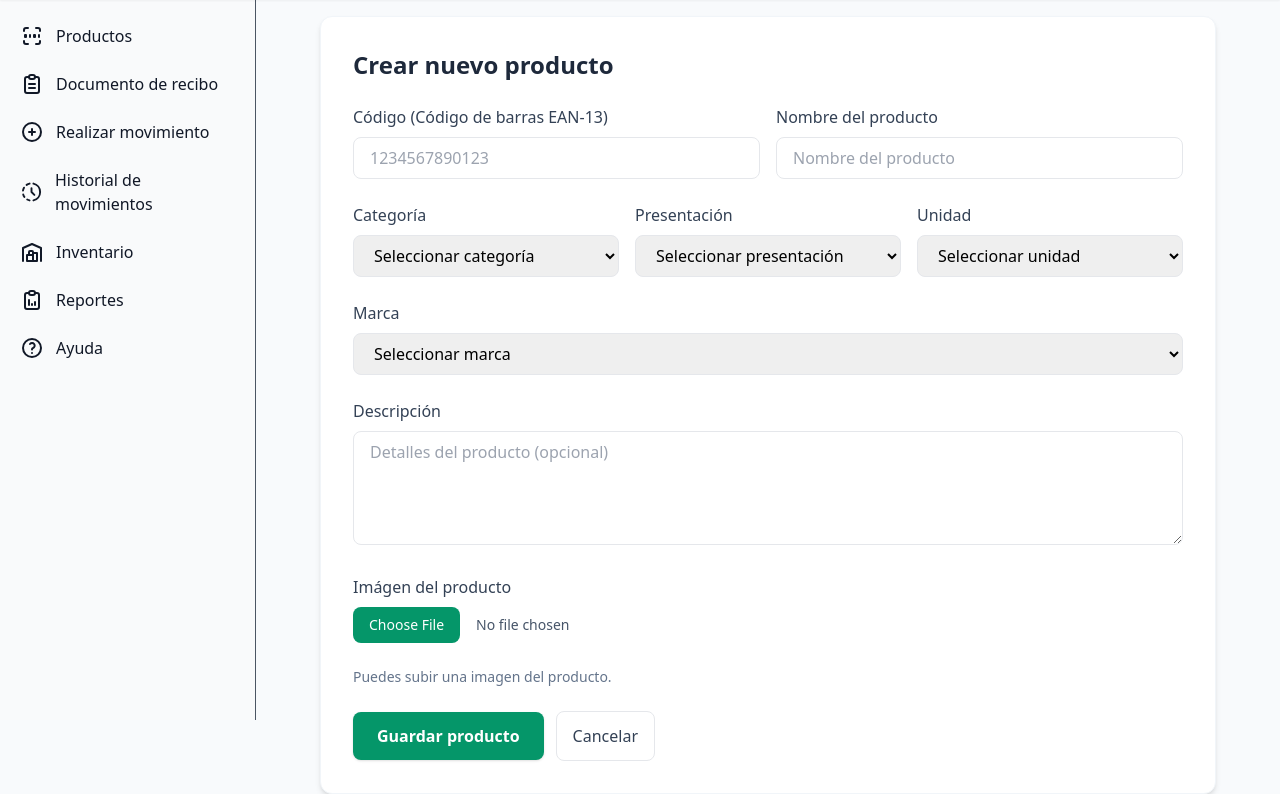
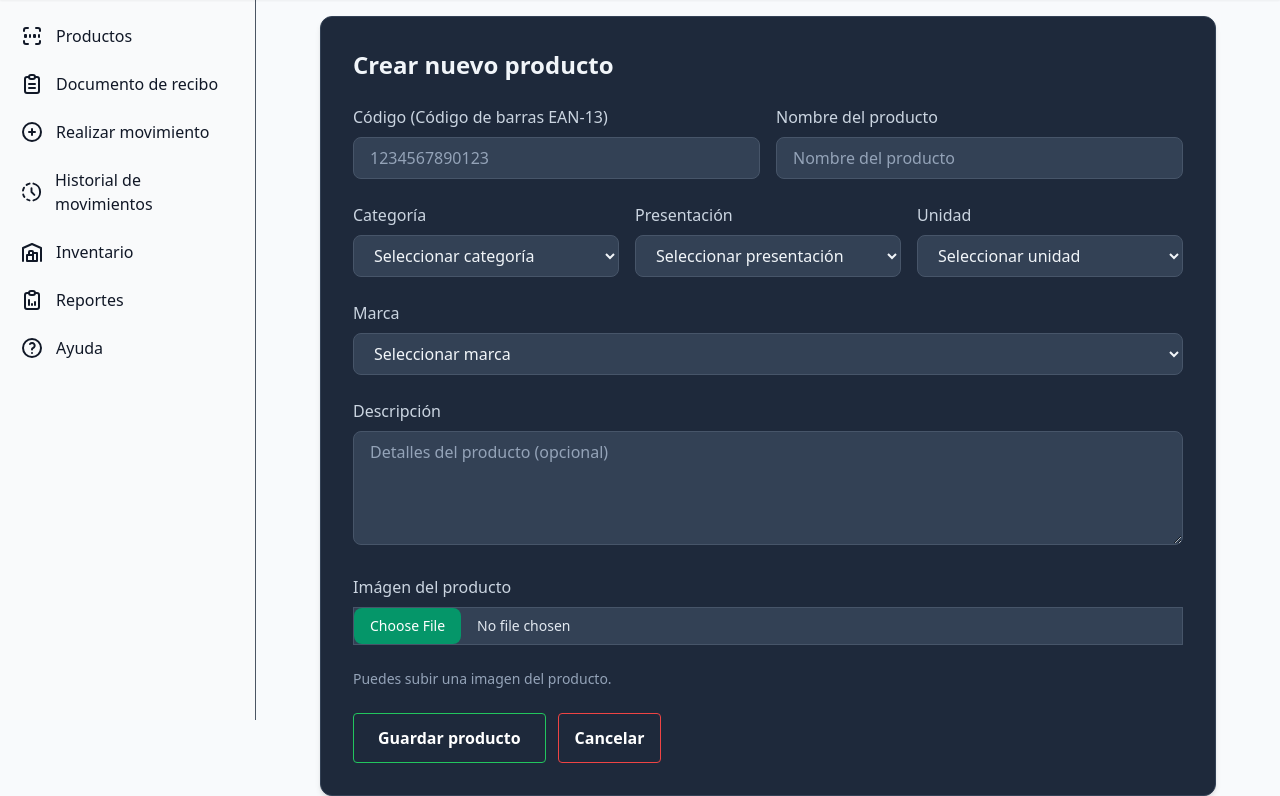
Before and after one commit to juansalgado12/wms, a Flask app: template wmsr/templates/productos/crearproductos.html in a window 1280 px wide. Shown: the part 80-876 px from the top of the page. Run offline with Flask 3, Linux system fonts and the light colour scheme; the template is opened without the code that fills it, so the values that code supplies are empty; some libraries are stand-ins or nearby versions.

Commit message:
Se implementó la funcionalidad para editar proveedores, incluyendo validación de unicidad y manejo de errores. Se actualizó la plantilla de crear producto para que concuerde con el estilo visual.

```diff
--- a/wmsr/templates/productos/crearproductos.html
+++ b/wmsr/templates/productos/crearproductos.html
@@ -4,31 +4,31 @@
 
 {% block content %}
 <div class="max-w-4xl mx-auto">
-	<div class="bg-white rounded-xl shadow-md p-8 border border-slate-100">
-		<h1 class="text-2xl font-bold text-slate-800 mb-6">Crear nuevo producto</h1>
+	<div class="bg-slate-800 rounded-xl shadow-md p-8 border border-slate-700">
+		<h1 class="text-2xl font-bold text-slate-100 mb-6">Crear nuevo producto</h1>
 
 		<form method="POST" action="{{ request.path }}" enctype="multipart/form-data" class="space-y-6">
 			{# Si usas CSRF: añade aquí csrf_token() según corresponda, por ejemplo: {{ form.csrf_token }} o {{ csrf_token() }} dependiendo de tu setup #}
 
 			<div class="grid grid-cols-1 md:grid-cols-2 gap-4">
 				<div>
-					<label for="pro_codigo" class="block text-slate-700 font-medium mb-2">Código (Código de barras EAN-13)</label>
+					<label for="pro_codigo" class="block text-slate-300 font-medium mb-2">Código (Código de barras EAN-13)</label>
 					<input id="pro_codigo" name="pro_codigo" type="number" required
-						class="w-full px-4 py-2 border rounded-lg focus:outline-none focus:ring-2 focus:ring-emerald-400" placeholder="1234567890123">
+						class="w-full px-4 py-2 bg-slate-700 text-slate-100 placeholder-slate-400 border rounded-lg border-slate-600 focus:outline-none focus:ring-2 focus:ring-emerald-400" placeholder="1234567890123">
 				</div>
 
 				<div>
-					<label for="pro_nombre" class="block text-slate-700 font-medium mb-2">Nombre del producto</label>
+					<label for="pro_nombre" class="block text-slate-300 font-medium mb-2">Nombre del producto</label>
 					<input id="pro_nombre" name="pro_nombre" type="text" required
-						class="w-full px-4 py-2 border rounded-lg focus:outline-none focus:ring-2 focus:ring-emerald-400" placeholder="Nombre del producto">
+						class="w-full px-4 py-2 bg-slate-700 text-slate-100 placeholder-slate-400 border rounded-lg border-slate-600 focus:outline-none focus:ring-2 focus:ring-emerald-400" placeholder="Nombre del producto">
 				</div>
 			</div>
 
 			<div class="grid grid-cols-1 md:grid-cols-3 gap-4">
 				<div>
-					<label for="pro_cat_id" class="block text-slate-700 font-medium mb-2">Categoría</label>
-					<select id="pro_cat_id" name="pro_cat_id" required class="w-full px-4 py-2 border rounded-lg focus:outline-none focus:ring-2 focus:ring-emerald-400">
-						<option value="">Seleccionar categoría</option>
+					<label for="pro_cat_id" class="block text-slate-300 font-medium mb-2">Categoría</label>
+					<select id="pro_cat_id" name="pro_cat_id" required class="w-full px-4 py-2 bg-slate-700 text-slate-100 border rounded-lg border-slate-600 focus:outline-none focus:ring-2 focus:ring-emerald-400">
+						<option value="" class="text-slate-500">Seleccionar categoría</option>
 						{% for c in categorias %}
 							<option value="{{ c.cat_id }}">{{ c.cat_nombre }}</option>
 						{% endfor %}
@@ -36,9 +36,9 @@
 				</div>
 
 				<div>
-					<label for="pro_pres_id" class="block text-slate-700 font-medium mb-2">Presentación</label>
-					<select id="pro_pres_id" name="pro_pres_id" required class="w-full px-4 py-2 border rounded-lg focus:outline-none focus:ring-2 focus:ring-emerald-400">
-						<option value="">Seleccionar presentación</option>
+					<label for="pro_pres_id" class="block text-slate-300 font-medium mb-2">Presentación</label>
+					<select id="pro_pres_id" name="pro_pres_id" required class="w-full px-4 py-2 bg-slate-700 text-slate-100 border rounded-lg border-slate-600 focus:outline-none focus:ring-2 focus:ring-emerald-400">
+						<option value="" class="text-slate-500">Seleccionar presentación</option>
 						{% for p in presentaciones %}
 							<option value="{{ p.pres_id }}">{{ p.pres_nombre }}</option>
 						{% endfor %}
@@ -46,9 +46,9 @@
 				</div>
 
 				<div>
-					<label for="pro_uni_id" class="block text-slate-700 font-medium mb-2">Unidad</label>
-					<select id="pro_uni_id" name="pro_uni_id" required class="w-full px-4 py-2 border rounded-lg focus:outline-none focus:ring-2 focus:ring-emerald-400">
-						<option value="">Seleccionar unidad</option>
+					<label for="pro_uni_id" class="block text-slate-300 font-medium mb-2">Unidad</label>
+					<select id="pro_uni_id" name="pro_uni_id" required class="w-full px-4 py-2 bg-slate-700 text-slate-100 border rounded-lg border-slate-600 focus:outline-none focus:ring-2 focus:ring-emerald-400">
+						<option value="" class="text-slate-500">Seleccionar unidad</option>
 						{% for u in unidades %}
 							<option value="{{ u.uni_id }}">{{ u.uni_nombre }}</option>
 						{% endfor %}
@@ -57,9 +57,9 @@
 			</div>
 
 			<div>
-				<label for="pro_mar_id" class="block text-slate-700 font-medium mb-2">Marca</label>
-				<select id="pro_mar_id" name="pro_mar_id" required class="w-full px-4 py-2 border rounded-lg focus:outline-none focus:ring-2 focus:ring-emerald-400">
-					<option value="">Seleccionar marca</option>
+				<label for="pro_mar_id" class="block text-slate-300 font-medium mb-2">Marca</label>
+				<select id="pro_mar_id" name="pro_mar_id" required class="w-full px-4 py-2 bg-slate-700 text-slate-100 border rounded-lg border-slate-600 focus:outline-none focus:ring-2 focus:ring-emerald-400">
+					<option value="" class="text-slate-500">Seleccionar marca</option>
 					{% for m in marcas %}
 						<option value="{{ m.mar_id }}">{{ m.mar_nombre }}</option>
 					{% endfor %}
@@ -67,23 +67,23 @@
 			</div>
 
 			<div>
-				<label for="pro_descripcion" class="block text-slate-700 font-medium mb-2">Descripción</label>
+				<label for="pro_descripcion" class="block text-slate-300 font-medium mb-2">Descripción</label>
 				<textarea id="pro_descripcion" name="pro_descripcion" rows="4"
-					class="w-full px-4 py-2 border rounded-lg focus:outline-none focus:ring-2 focus:ring-emerald-400" placeholder="Detalles del producto (opcional)"></textarea>
+					class="w-full px-4 py-2 bg-slate-700 text-slate-100 placeholder-slate-400 border rounded-lg border-slate-600 focus:outline-none focus:ring-2 focus:ring-emerald-400" placeholder="Detalles del producto (opcional)"></textarea>
 			</div>
 
 			<div>
-				<label for="image" class="block text-slate-700 font-medium mb-2">Imágen del producto</label>
+				<label for="image" class="block text-slate-300 font-medium mb-2">Imágen del producto</label>
 				<input id="image" name="image" type="file" accept="image/*"
-					class="block w-full text-sm text-slate-600 file:mr-4 file:py-2 file:px-4 file:rounded-lg file:border-0 file:text-sm file:bg-emerald-600 file:text-white hover:file:opacity-90" />
+					class="block w-full text-sm text-slate-200 file:mr-4 file:py-2 file:px-4 file:rounded-lg file:border-0 file:text-sm file:bg-emerald-600 file:text-white hover:file:opacity-90 bg-slate-700 border border-slate-600" />
 
 				<div id="preview" class="mt-4 grid grid-cols-2 sm:grid-cols-3 md:grid-cols-4 gap-3"></div>
-				<p class="text-sm text-slate-500 mt-2">Puedes subir una imagen del producto.</p>
+				<p class="text-sm text-slate-400 mt-2">Puedes subir una imagen del producto.</p>
 			</div>
 
 			<div class="flex items-center gap-3">
-				<button type="submit" class="px-6 py-3 bg-emerald-600 text-white rounded-lg font-semibold hover:bg-emerald-700 transition-all shadow">Guardar producto</button>
-				<a href="{{ url_for('productos.catalogo') }}" class="px-4 py-3 border rounded-lg text-slate-700 hover:bg-slate-50">Cancelar</a>
+				<button type="submit" class="px-6 py-3 text-white font-semibold bg-transparent text-green-500 dark:text-green-500 hover:text-white border border-green-500 hover:border-white rounded">Guardar producto</button>
+				<a href="{{ url_for('productos.catalogo') }}" class="px-4 py-3 bg-transparent text-white font-semibold text-green-500 dark:text-red-500 hover:text-white border border-red-500 hover:border-white rounded">Cancelar</a>
 			</div>
 		</form>
 	</div>
```
Also changed, not shown: wmsr/proveedores.py (+63 -3 lines), wmsr/templates/documento_recibo/proveedores/editarproveedores.html (+53 -0 lines), wmsr/templates/documento_recibo/proveedores/listaproveedores.html (+25 -9 lines).
